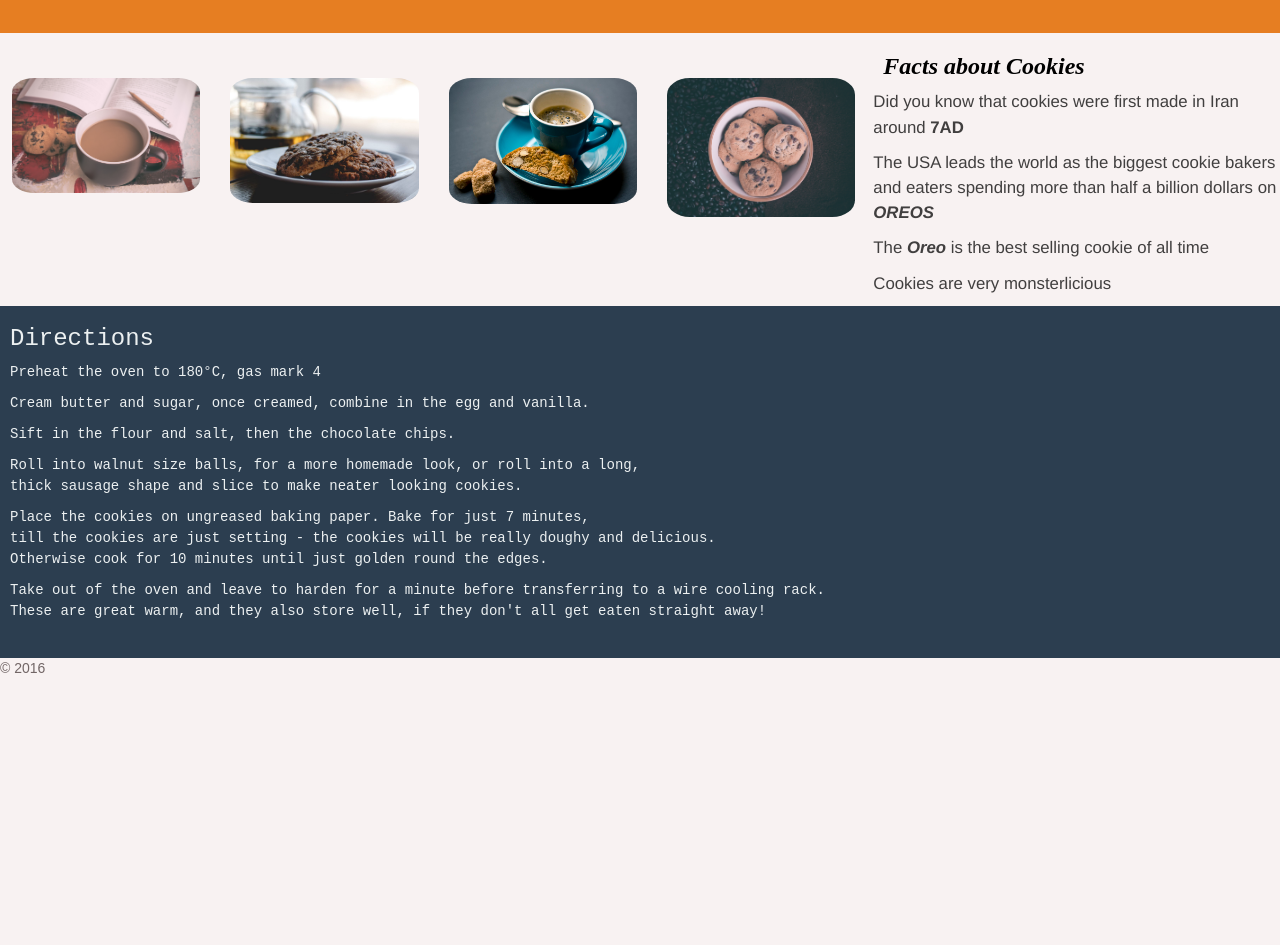
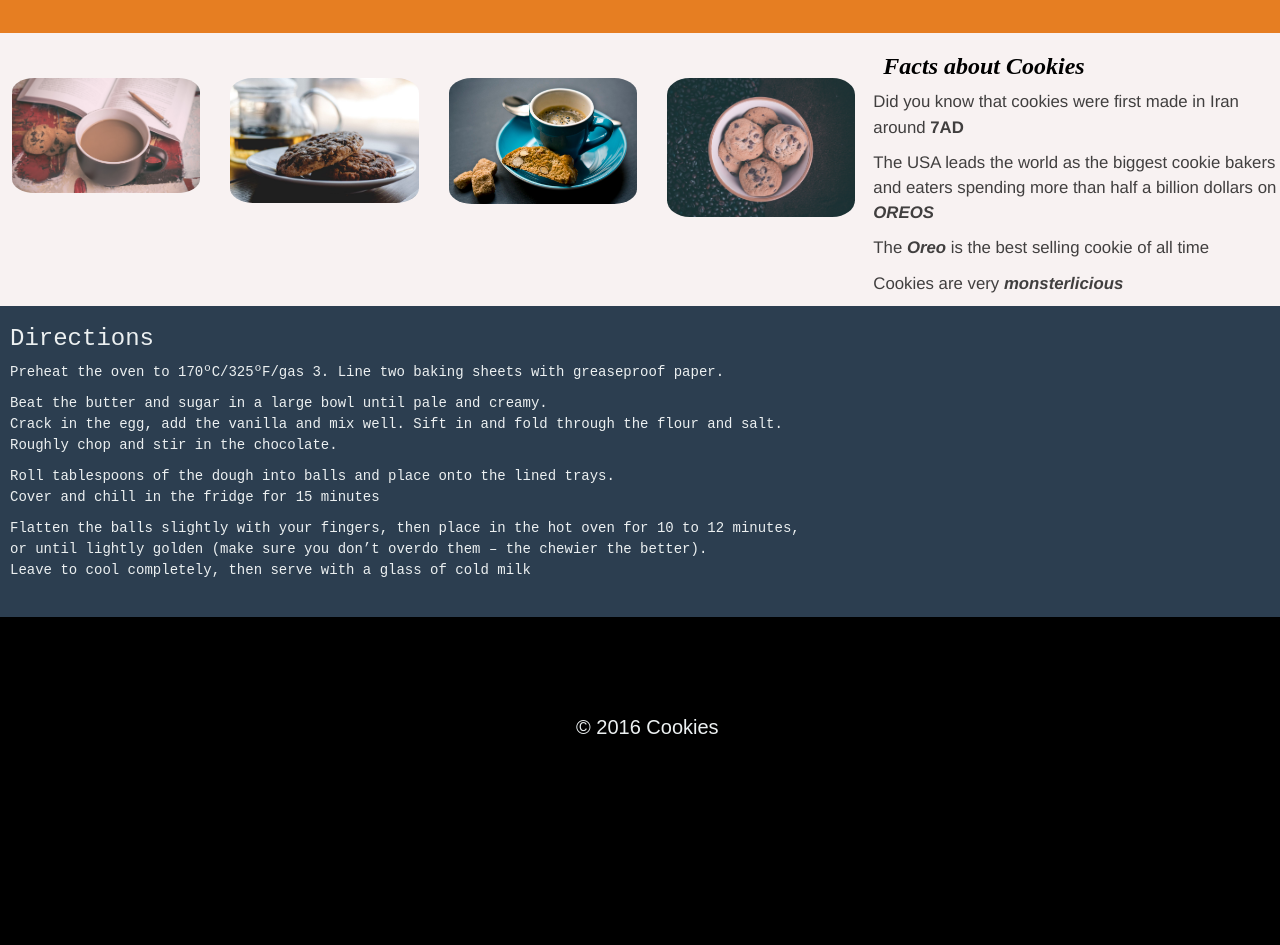
Before and after one commit to RabitKing/Recipe, a plain HTML site: page index.html in a window 1280 px wide. Shown: the part 792-1737 px from the top of the page. Before the commit the page ends 1471 px from the top, so only its background shows below. Drawn offline with nearby package versions, Linux system fonts and the light colour scheme.

Commit message:
Made final changes to css

```diff
--- a/css/main.css
+++ b/css/main.css
@@ -50,6 +50,9 @@ header li {
 	bottom: 60px;
 	padding-left: 50px;
 	padding-right: 10px;
+	color: #ecf0f1;
+	font-style: italic;
+	font-weight: bolder;
 }
 
  h1 {
@@ -115,3 +118,22 @@ main p, h3 {
 	font-family: monospace;
 	color: #ecf0f1;
 }
+
+footer {
+	padding-bottom: 15%;
+	background: black;
+}
+
+footer p {
+	position: relative;
+	left: 45%;
+	margin-top: 100px;
+	font-size: 20px;
+	color: #ecf0f1;
+}
+
+
+
+a {
+	text-decoration: none  !important;
+}
--- a/index.html
+++ b/index.html
@@ -13,11 +13,21 @@
      	<h1>Cookie Monsters</h1>
 
      	<ul>
+         <a href="#ingredients">
      		<li>Ingredients</li>
+        </a>
+
+        <a href="#directions">
      		<li>Directions</li>
+        </a>
+
      	</ul>
 
-               <button type="button">Cookie Me</button>
+               <button>
+               <a href="https://www.youtube.com/watch?v=I5e6ftNpGsU">
+
+               Cookie Me </a> </button>
+
      </header>
      </div>
 
@@ -26,8 +36,9 @@
      <div class="row">
 
        <section class="col-md-12">
-
+       	    <a name="ingredients">
            <h3 class="ingredients">Ingredients</h3>
+           </a>
 
            <ul>
            	<li>125g butter, softened </li>
@@ -71,7 +82,7 @@
 
         	  <p>The <strong><em>Oreo</em></strong> is the best selling cookie of all time</p>
 
-        	  <p>Cookies are very monsterlicious</p>
+        	  <p>Cookies are very <strong><em>monsterlicious</em></strong></p>
 
         </aside>
 
@@ -80,20 +91,21 @@
     <div class="row">
 
         <main class="col-md-12 main">
+             <a name="directions">
+            <h3 class="header">Directions</h3>
+            </a>
 
-            <h3 class="header">Directions</h3>
+             <p>Preheat the oven to 170ºC/325ºF/gas 3. Line two baking sheets with greaseproof paper.</p>
 
-            <p>Preheat the oven to 180°C, gas mark 4 </p>
 
-            <p>Cream butter and sugar, once creamed, combine in the egg and vanilla. </p>
+             <p>Beat the butter and sugar in a large bowl until pale and creamy. <br>Crack in the egg, add the vanilla and mix well. Sift in and fold through the flour and salt. <br>Roughly chop and stir in the chocolate.
+             </p>
 
-            <p>Sift in the flour and salt, then the chocolate chips. </p>
+             <p>Roll tablespoons of the dough into balls and place onto the lined trays.<br> Cover and chill in the fridge for 15 minutes</p>
 
-            <p>Roll into walnut size balls, for a more homemade look, or roll into a long,<br>thick sausage shape and slice to make neater looking cookies. </p>
 
-            <p>Place the cookies on ungreased baking paper. Bake for just 7 minutes,<br> till the cookies are just setting - the cookies will be really doughy and delicious.<br> Otherwise cook for 10 minutes until just golden round the edges.</p>
-
-            <p>Take out of the oven and leave to harden for a minute before transferring to a wire cooling rack.<br> These are great warm, and they also store well, if they don't all get eaten straight away! </p>
+             <p> Flatten the balls slightly with your fingers, then place in the hot oven for 10 to 12 minutes, <br>or until lightly golden (make sure you don’t overdo them – the chewier the better). <br>Leave to cool completely, then serve with a glass of cold milk
+             </p>
 
 
         </main>
@@ -105,7 +117,7 @@
 
     	 <footer class="col-md-12">
 
-    	 	 &copy; 2016
+    	 	  <p> &copy; 2016 Cookies</p>
 
     	 </footer>
 
```
